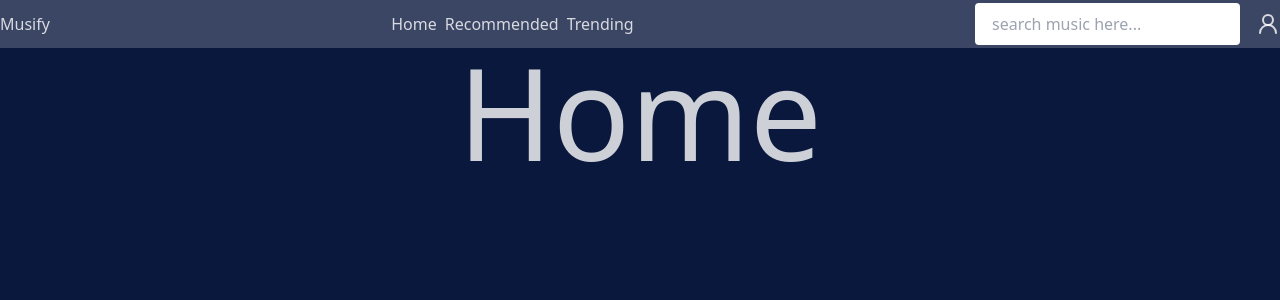
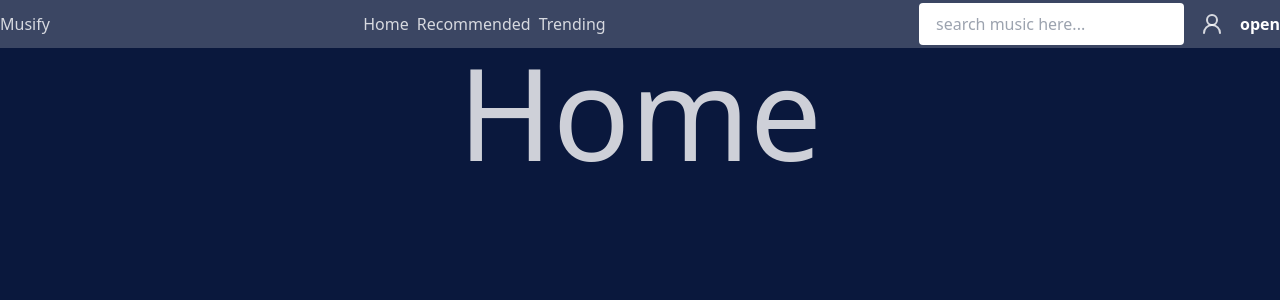
Before and after one commit to rabius-sunny/musify, a React (Vite) app in the folder view/: page / in a window 1280 px wide. Shown: the top 300 px of the page. Built offline with nearby package versions, Linux system fonts and the light colour scheme.

Commit message:
add: mobile nav sheet

```diff
--- a/view/src/App.css
+++ b/view/src/App.css
@@ -9,4 +9,8 @@
   main {
     height: calc(100vh - 3rem);
   }
+  h1,
+  h2 {
+    @apply font-medium;
+  }
 }
--- a/view/src/components/Navbar.tsx
+++ b/view/src/components/Navbar.tsx
@@ -1,5 +1,6 @@
 import { User2 } from 'lucide-react'
 import { Link } from 'react-router-dom'
+import Sheet from './Sheet'
 
 export default function Navbar() {
   return (
@@ -16,6 +17,7 @@ export default function Navbar() {
           placeholder='search music here...'
         />
         <User2 />
+        <Sheet />
       </div>
     </div>
   )
--- /dev/null
+++ b/view/src/components/Sheet.tsx
@@ -0,0 +1,66 @@
+import { useState } from 'react'
+import { motion } from 'framer-motion'
+
+export default function Sheet() {
+  const [isVisible, setIsVisible] = useState(false)
+
+  const handleToggle = () => setIsVisible(!isVisible)
+
+  const backdropVariants = {
+    open: { opacity: 1, zIndex: 10 },
+    close: { opacity: 0, zIndex: -1 }
+  }
+
+  const sheetVariants = {
+    open: {
+      x: 0,
+      opacity: 1,
+      transition: { duration: 0.3 }
+    },
+    close: {
+      x: '100vw',
+      opacity: 0,
+      transition: { duration: 0.3 }
+    }
+  }
+
+  return (
+    <>
+      <button
+        className='text-white font-bold'
+        onClick={handleToggle}
+      >
+        open
+      </button>
+      <motion.div
+        variants={backdropVariants}
+        initial='close'
+        animate={isVisible ? 'open' : 'close'}
+        className='fixed inset-0 bg-gray-900/75 backdrop-blur-sm transition-all duration-300 ease-in-out'
+        onClick={handleToggle}
+      >
+        <motion.div
+          variants={sheetVariants}
+          initial='close'
+          animate={isVisible ? 'open' : 'close'}
+          className='fixed right-0 h-full w-2/3 bg-white shadow-lg overflow-auto p-6 md:p-8'
+        >
+          <div className='grid gap-2 w-fulld  text-primary font-bold text-2xl'>
+            <button
+              className='text-white bg-primary font-bold'
+              onClick={handleToggle}
+            >
+              close
+            </button>
+            <p>sk dfsdkfj dskfjds</p>
+            <p>sk dfsdkfj dskfjds</p>
+            <p>sk dfsdkfj dskfjds</p>
+            <p>sk dfsdkfj dskfjds</p>
+            <p>sk dfsdkfj dskfjds</p>
+            <p>sk dfsdkfj dskfjds</p>
+          </div>
+        </motion.div>
+      </motion.div>
+    </>
+  )
+}
--- a/view/src/pages/Home.tsx
+++ b/view/src/pages/Home.tsx
@@ -1,3 +1,5 @@
 export default function Home() {
-  return <div className='flex items-center justify-center text-9xl'>Home</div>
+  return (
+    <div className='flex h-full items-center justify-center text-9xl'>Home</div>
+  )
 }
```
